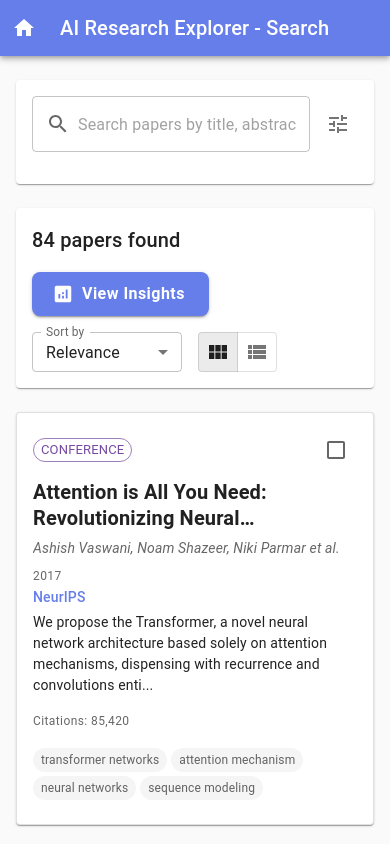
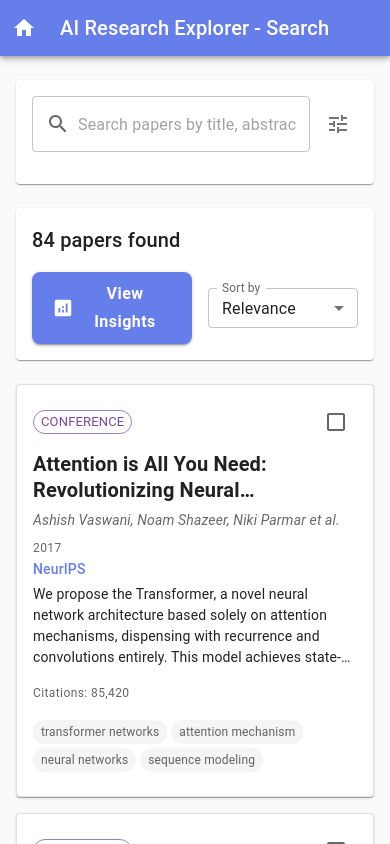
Before and after one commit to Mehdi-Rh/AI-Research-Explorer, a React (Vite) app: page /search in a window 390 px wide. Shown: the top 844 px of the page. Built offline with nearby package versions, Linux system fonts and the light colour scheme.

Commit message:
Hide grid display in mobile screens

```diff
--- a/src/pages/SearchPage.tsx
+++ b/src/pages/SearchPage.tsx
@@ -20,6 +20,8 @@ import {
   Menu,
   ListItemText,
   Button,
+  useMediaQuery,
+  useTheme,
 } from '@mui/material';
 import {
   Home,
@@ -197,9 +199,11 @@ const SearchPage: React.FC = () => {
   const navigate = useNavigate();
   const { state } = useSearch();
   const { setSelectedPapers: setChatSelectedPapers, state: chatState } = useChat();
+  const theme = useTheme();
+  const isMobile = useMediaQuery(theme.breakpoints.down('md'));
 
-  // Local state for view preferences
-  const [viewMode, setViewMode] = useState<ViewMode>('grid');
+  // Local state for view preferences - force list view on mobile
+  const [viewMode, setViewMode] = useState<ViewMode>(isMobile ? 'list' : 'grid');
   const [sortBy, setSortBy] = useState<SortOption>('relevance');
   const [selectedPapers, setSelectedPapers] = useState<Set<string>>(new Set());
   const [currentPage, setCurrentPage] = useState(1);
@@ -213,6 +217,13 @@ const SearchPage: React.FC = () => {
       setSelectedPapers(paperIds);
     }
   }, [chatState.selectedPapers]); // Sync whenever chat selected papers change
+
+  // Force list view on mobile
+  useEffect(() => {
+    if (isMobile && viewMode !== 'list') {
+      setViewMode('list');
+    }
+  }, [isMobile, viewMode]);
 
   // Reset pagination when results change
   useEffect(() => {
@@ -422,7 +433,7 @@ const SearchPage: React.FC = () => {
             </Box>
 
             {/* Controls */}
-            <Box sx={{ display: 'flex', alignItems: 'center', gap: 2, flexWrap: 'wrap' }}>
+            <Box sx={{ display: 'flex', alignItems: 'center', gap: 2, flexWrap: 'nowrap' }}>
               {/* View Insights Button */}
               {!state.isLoading && sortedResults.length > 0 && (
                 <Button
@@ -456,6 +467,7 @@ const SearchPage: React.FC = () => {
                 <Select
                   value={sortBy}
                   label="Sort by"
+                  sx={{ height: '100%' }}
                   onChange={(e) => setSortBy(e.target.value as SortOption)}
                 >
                   <MenuItem value="relevance">Relevance</MenuItem>
@@ -467,7 +479,8 @@ const SearchPage: React.FC = () => {
                 </Select>
               </FormControl>
 
-              {/* View Mode Toggle */}
+              {/* View Mode Toggle - Hidden on mobile */}
+              {!isMobile && (
                 <ToggleButtonGroup
                   value={viewMode}
                   exclusive
@@ -482,6 +495,7 @@ const SearchPage: React.FC = () => {
                     <ListViewIcon />
                   </ToggleButton>
                 </ToggleButtonGroup>
+              )}
             </Box>
           </Box>
         </Paper>
```
Lines whose indentation alone changed are shown as unchanged.
